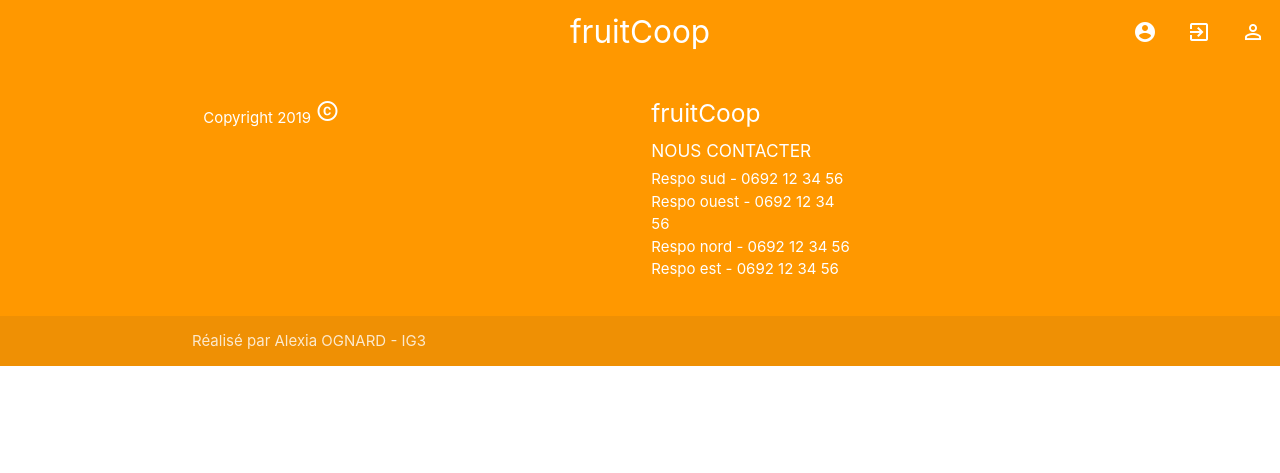
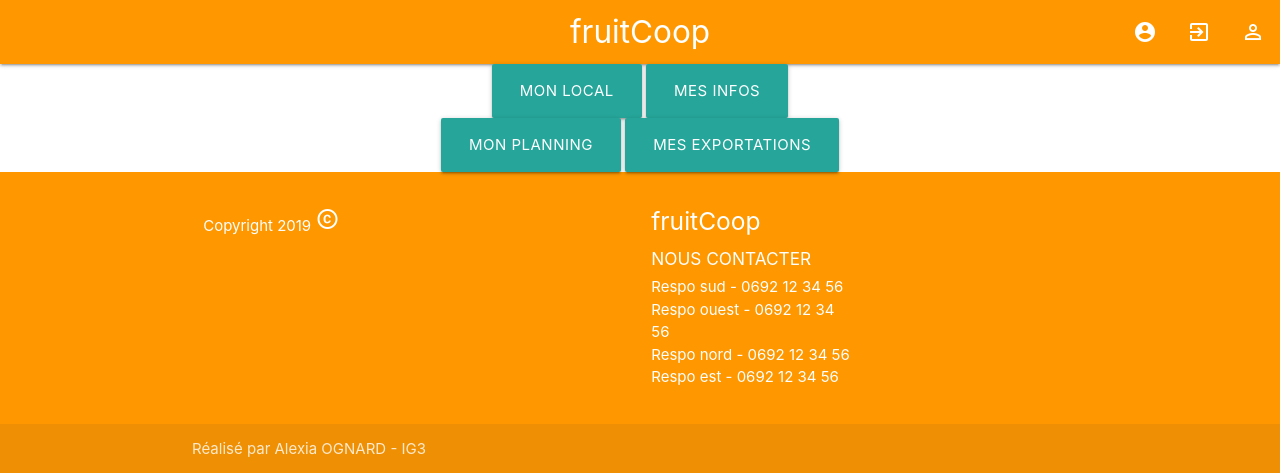
Before and after one commit to Alexiaognard/projetWeb, a Django app: page /fruitCoop/ in a window 1280 px wide. Shown: the top 473 px of the page. Run offline with Django 3.2, Linux system fonts and the light colour scheme; some libraries are stand-ins or nearby versions.

Commit message:
create homepage

```diff
--- a/fruitCoop/templates/accueil.html
+++ b/fruitCoop/templates/accueil.html
@@ -1,14 +1,17 @@
 {% extends 'index.html' %}
 
-<head>
-    <meta charset="UTF-8">
-    <title>Bienvenue sur fruitCoop</title>
-
-</head>
+{% block content %}
 <body>
-    <div>
-        <h5>Petit test très tcahtcheur</h5>
-        <a class="waves-effect waves-light btn-large">Button</a>
+    <div class="block center">
+        <div class="col s12 m5">
+            <a class="waves-effect waves-light btn-large">Mon local</a>
+            <a class="waves-effect waves-light btn-large">Mes infos</a>
+        </div>
+        <div class="col s12 m8">
+        <a class="waves-effect waves-light btn-large">Mon planning</a>
+        <a class="waves-effect waves-light btn-large">Mes exportations</a>
+        </div>
     </div>
 
 </body>
+{% endblock %}
--- a/fruitCoop/templates/index.html
+++ b/fruitCoop/templates/index.html
@@ -30,6 +30,9 @@
      <ul class="sidenav" id="mobile-demo">
         <li><a href="{% url 'homepage' %}"><i class="material-icons">home</i>Accueil</a></li>
      </ul>
+{% block content %}
+
+{% endblock %}
 
 
     <footer class="page-footer orange">
--- a/projetWeb/wsgi.py
+++ b/projetWeb/wsgi.py
@@ -7,10 +7,11 @@ For more information on this file, see
 https://docs.djangoproject.com/en/2.1/howto/deployment/wsgi/
 """
 
+
 import os
 
 from django.core.wsgi import get_wsgi_application
 
-os.environ.setdefault('DJANGO_SETTINGS_MODULE', 'projetWeb.settings')
+os.environ.setdefault("DJANGO_SETTINGS_MODULE", "settings")
 
 application = get_wsgi_application()
```
Also changed, not shown: projetWeb/settings.py (+21 -0 lines).
